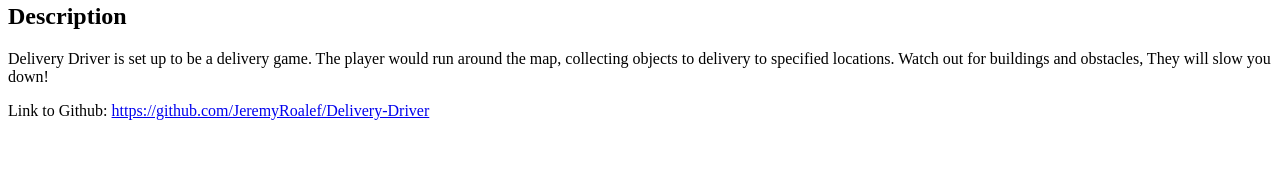
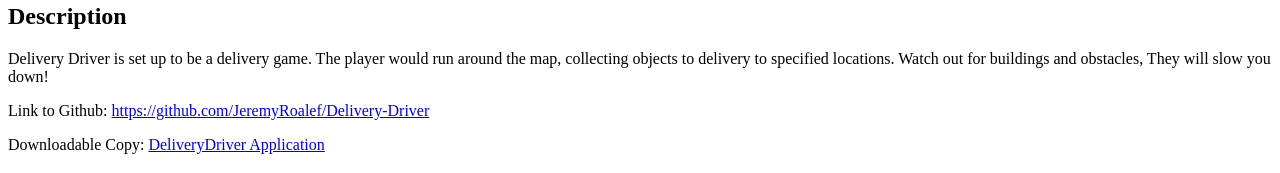
Before and after one commit to JeremyRoalef/JeremyRoalef_EPortfolio, a plain HTML site: page Fall_2023/index.html in a window 1280 px wide. Shown: the part 828-1001 px from the top of the page. Drawn offline with Linux system fonts and the light colour scheme.

Commit message:
Add Delivery Driver Application Downloadable
Adding a downloadable version of Delivery Driver

```diff
--- a/Fall_2023/index.html
+++ b/Fall_2023/index.html
@@ -32,6 +32,7 @@
 Watch out for buildings and obstacles, They will slow you down!</p>
 
 <p>Link to Github: <a href = "https://github.com/JeremyRoalef/Delivery-Driver">https://github.com/JeremyRoalef/Delivery-Driver</a> <br> </p>
+<p>Downloadable Copy: <a href = "Applications/DeliveryDriverApplication.7z" Downloadable> DeliveryDriver Application </a> <br> </p>
 
 <br>
 
```
Also changed, not shown: 1 other file.
